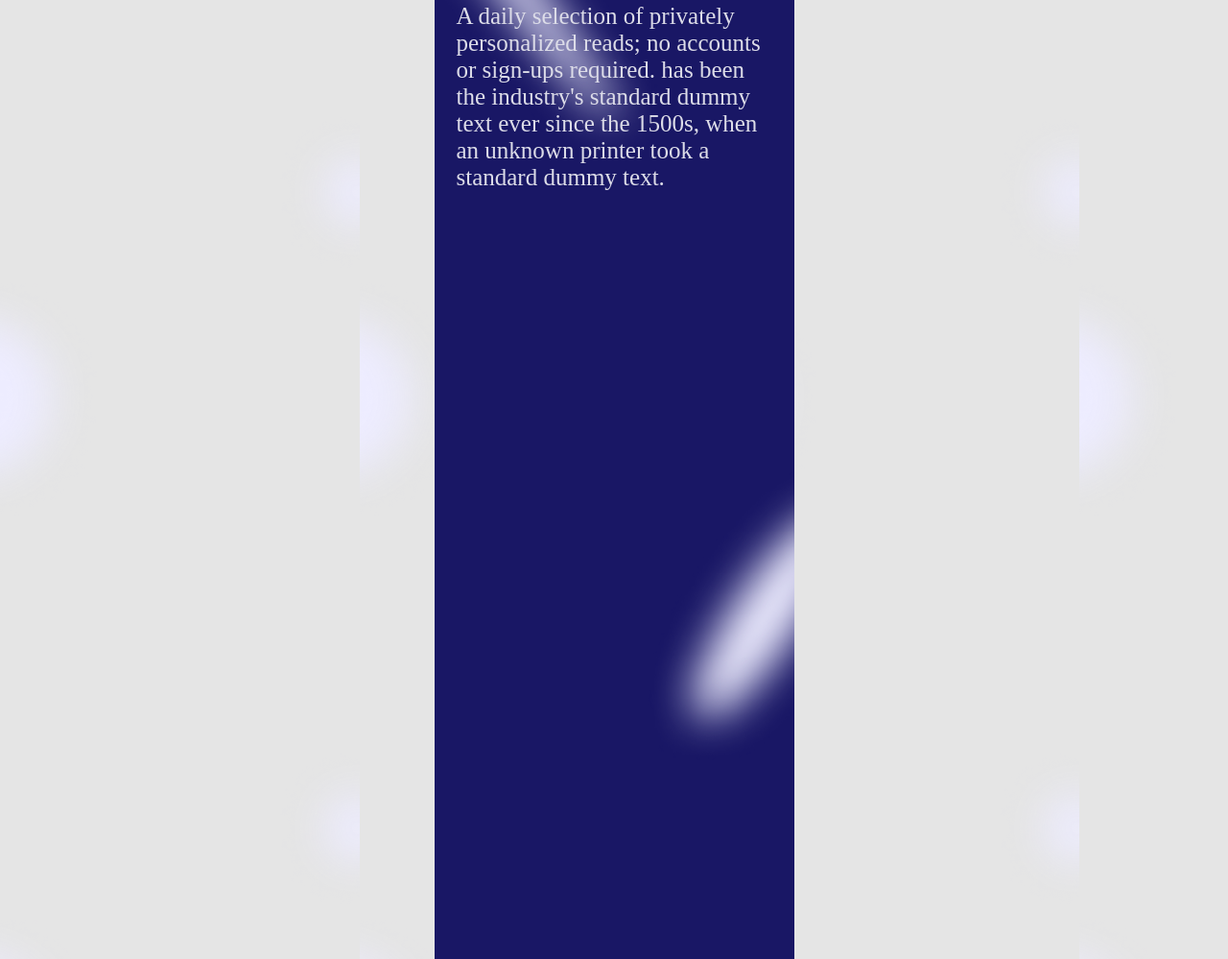
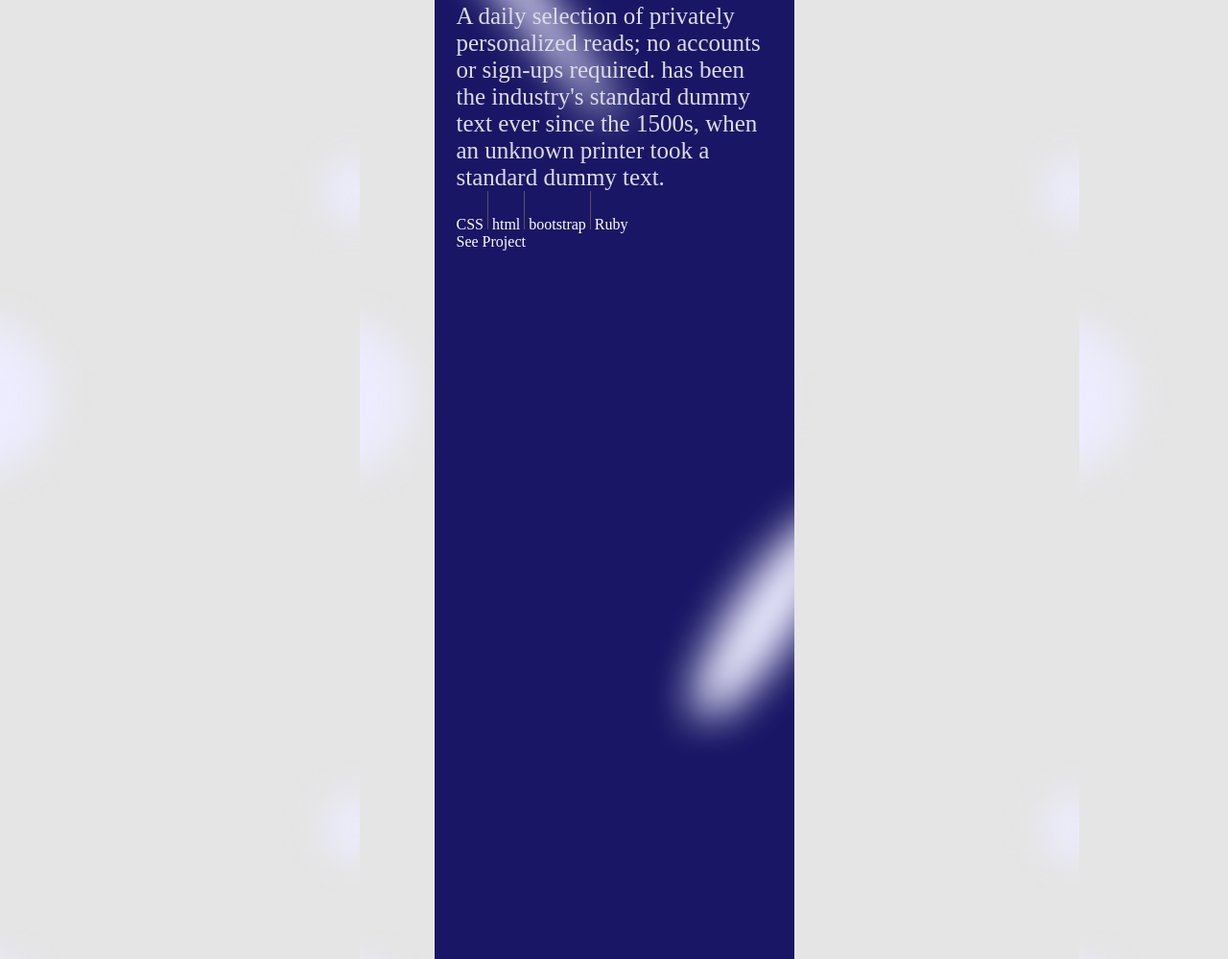
Before and after one commit to somarib/Portfolio, a website: page index.html in a window 1280 px wide. Shown: the part 1705-2704 px from the top of the page at 96% size. Drawn offline with Linux system fonts and the light colour scheme.

Commit message:
Added the down navigation subgrid for the lower grid of the work page

```diff
--- a/index.html
+++ b/index.html
@@ -66,8 +66,15 @@
                 when an unknown printer took a standard dummy text.
               </div>
               <div class="grid-item navlang">
-
+                <a href="#" class="subgrid-item">CSS</a>
+                <img src="image/css-divider.png" alt="divider image" class="subgrid-item">
+                <a href="#" class="subgrid-item">html</a>
+                <img src="image/css-divider.png" alt="divider image" class="subgrid-item">
+                <a href="#" class="subgrid-item">bootstrap</a>
+                <img src="image/css-divider.png" alt="divider image" class="subgrid-item">
+                <a href="#" class="subgrid-item">Ruby</a>
               </div>
+              <a href="#" class="grid-item seeproject">See Project</a>
 
             </div>
 
```
